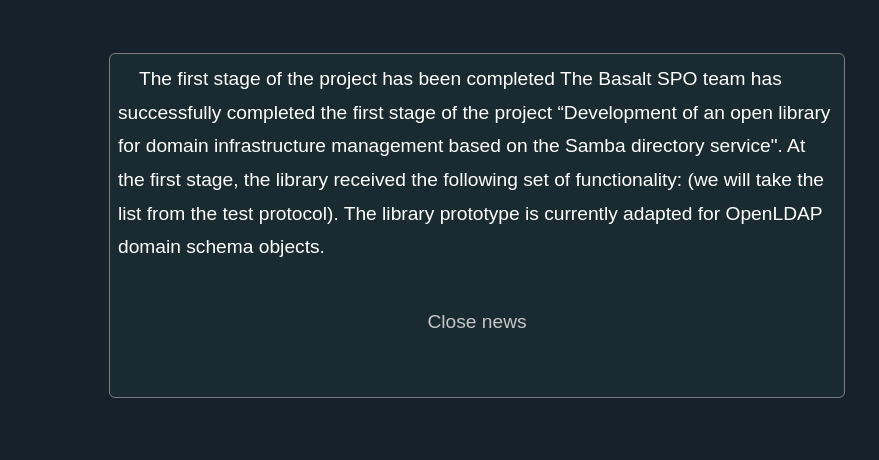
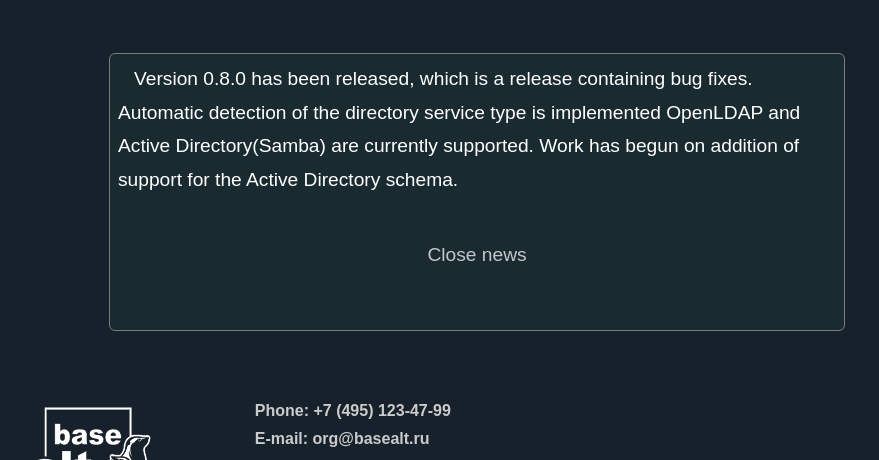
Before and after one commit to manton7787/libdomain, a plain HTML site: page english/news/page8.html in a window 1280 px wide. Shown: the part 262-722 px from the top of the page, without its empty margins (163-1042 px from the left). Drawn offline with Linux system fonts and the light colour scheme.

Commit message:
Add files via upload

```diff
--- a/english/news/page8.html
+++ b/english/news/page8.html
@@ -55,7 +55,7 @@
 <p class="lead"></p>
 	      <div class="content">
 			     <blockquote>
-                   <p>&nbsp; &nbsp; The first stage of the project has been completed The Basalt SPO team has successfully completed the first stage of the project “Development of an open library for domain infrastructure management based on the Samba directory service". At the first stage, the library received the following set of functionality: (we will take the list from the test protocol). The library prototype is currently adapted for OpenLDAP domain schema objects.</p>
+                   <p>&nbsp; &nbsp;Version 0.8.0 has been released, which is a release containing bug fixes. Automatic detection of the directory service type is implemented OpenLDAP and Active Directory(Samba) are currently supported. Work has begun on addition of support for the Active Directory schema.</p>
 
 <p>&nbsp;</p>
 <div class="card-footer p-0 mt-2 bg-transparent border-0" align="center"><a class="line-link" title="Close" href="javascript:window.open('','_self').close();">Close news</a></div>
```
Also changed, not shown: english/news/page9.html (+1 -1 lines).
